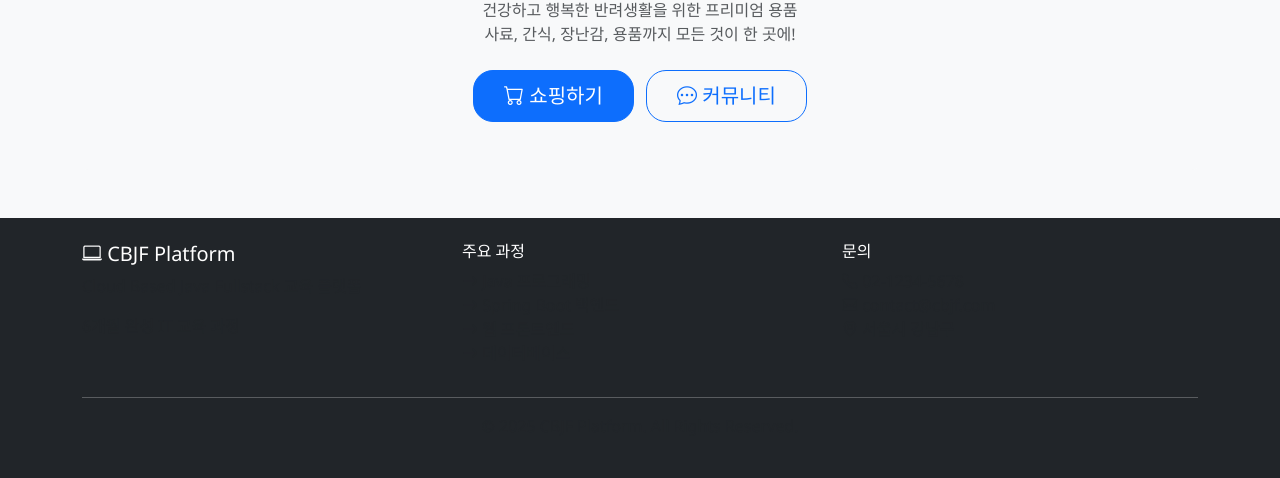
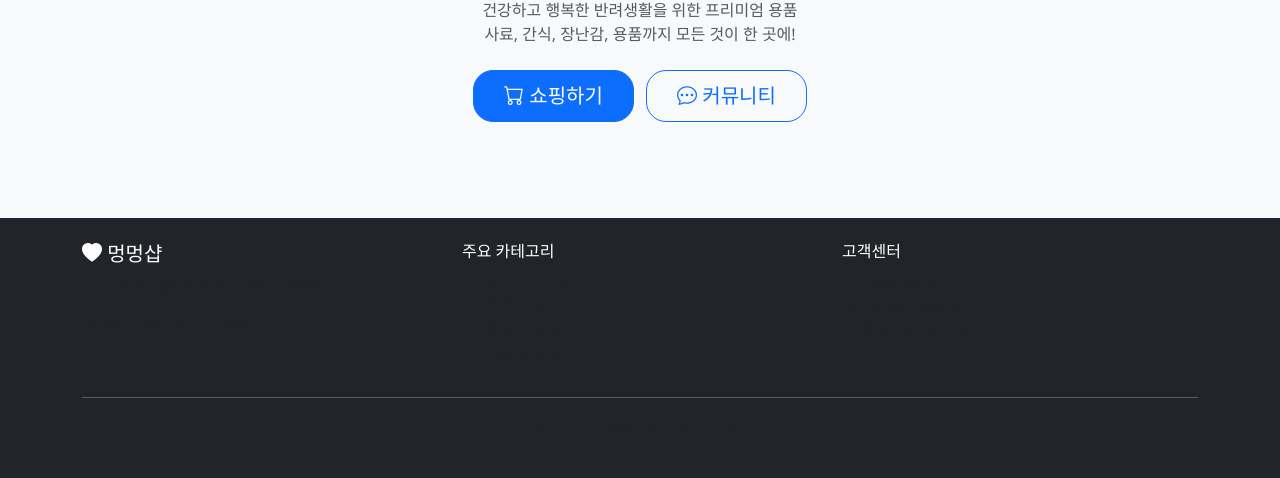
Before and after one commit to seedevk8s/CBJF, a Spring Boot app: page / in a window 1280 px wide. Shown: the part 3116-3594 px from the top of the page. Run offline with Spring Boot 4, Linux system fonts and the light colour scheme; data comes from the database, SQL or seed files in the repository.

Commit message:
feat: Add free dog images and update footer for dog shopping mall
- Update hero section with copyright-free dog image from Unsplash
- Change hero background from SVG to actual Golden Retriever photo
- Increase overlay opacity for better text readability
- Update page title to reflect dog shopping mall theme
- Transform footer content to match pet shop branding:
  * Change company name from CBJF Platform to 멍멍샵
  * Update categories to dog products (food, treats, toys, grooming)
  * Modify contact section to customer service format
- All images used are from Unsplash with free commercial license

```diff
--- a/src/main/resources/static/css/style.css
+++ b/src/main/resources/static/css/style.css
@@ -72,7 +72,7 @@ img[src=""], img:not([src]) {
 
 /* Hero Section */
 .hero-section {
-    background: url('/images/hero-background.svg') center center/cover no-repeat;
+    background: url('https://images.unsplash.com/photo-1587300003388-59208cc962cb?auto=format&fit=crop&w=1920&q=80') center center/cover no-repeat;
     color: white;
     padding: 80px 0;
     margin-bottom: 50px;
@@ -87,7 +87,7 @@ img[src=""], img:not([src]) {
     left: 0;
     right: 0;
     bottom: 0;
-    background: rgba(0, 0, 0, 0.1);
+    background: rgba(0, 0, 0, 0.4);
     z-index: 0;
 }
 
--- a/src/main/resources/templates/layout/footer.html
+++ b/src/main/resources/templates/layout/footer.html
@@ -5,31 +5,31 @@
     <div class="container">
         <div class="row">
             <div class="col-md-4">
-                <h5><i class="bi bi-laptop"></i> CBJF Platform</h5>
-                <p class="text-muted">Cloud Based Java Fullstack 교육 플랫폼</p>
-                <p class="text-muted">6개월 완성 IT 교육 과정</p>
+                <h5><i class="bi bi-heart-fill"></i> 멍멍샵</h5>
+                <p class="text-muted">우리 강아지를 위한 프리미엄 쇼핑몰</p>
+                <p class="text-muted">건강하고 행복한 반려생활의 시작</p>
             </div>
             <div class="col-md-4">
-                <h6>주요 과정</h6>
+                <h6>주요 카테고리</h6>
                 <ul class="list-unstyled text-muted">
-                    <li><i class="bi bi-arrow-right"></i> Java 프로그래밍</li>
-                    <li><i class="bi bi-arrow-right"></i> Spring Boot 백엔드</li>
-                    <li><i class="bi bi-arrow-right"></i> 웹 프론트엔드</li>
-                    <li><i class="bi bi-arrow-right"></i> 데이터베이스</li>
+                    <li><i class="bi bi-arrow-right"></i> 프리미엄 사료</li>
+                    <li><i class="bi bi-arrow-right"></i> 건강 간식</li>
+                    <li><i class="bi bi-arrow-right"></i> 장난감 & 용품</li>
+                    <li><i class="bi bi-arrow-right"></i> 미용 & 위생</li>
                 </ul>
             </div>
             <div class="col-md-4">
-                <h6>문의</h6>
+                <h6>고객센터</h6>
                 <ul class="list-unstyled text-muted">
-                    <li><i class="bi bi-telephone"></i> 02-1234-5678</li>
-                    <li><i class="bi bi-envelope"></i> contact@cbjf.com</li>
-                    <li><i class="bi bi-geo-alt"></i> 서울시 강남구</li>
+                    <li><i class="bi bi-telephone"></i> 1588-0000</li>
+                    <li><i class="bi bi-envelope"></i> help@dogshop.com</li>
+                    <li><i class="bi bi-clock"></i> 평일 09:00 - 18:00</li>
                 </ul>
             </div>
         </div>
         <hr class="bg-secondary">
         <div class="text-center text-muted">
-            <p>&copy; 2025 CBJF Platform. All Rights Reserved.</p>
+            <p>&copy; 2025 멍멍샵. 모든 권리 보유.</p>
         </div>
     </div>
 </footer>
--- a/src/main/resources/templates/layout/header.html
+++ b/src/main/resources/templates/layout/header.html
@@ -3,7 +3,7 @@
 <head th:fragment="header">
     <meta charset="UTF-8">
     <meta name="viewport" content="width=device-width, initial-scale=1.0">
-    <title>CBJF - Cloud Based Java Fullstack 교육 플랫폼</title>
+    <title>멍멍샵 - 우리 강아지를 위한 프리미엄 쇼핑몰</title>
 
     <!-- Bootstrap CSS -->
     <link href="https://cdn.jsdelivr.net/npm/bootstrap@5.3.0/dist/css/bootstrap.min.css" rel="stylesheet">
```
